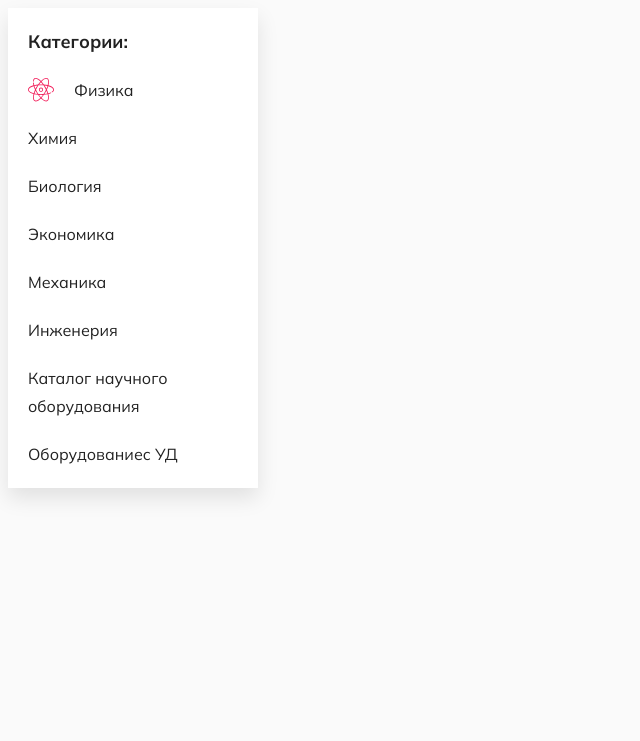
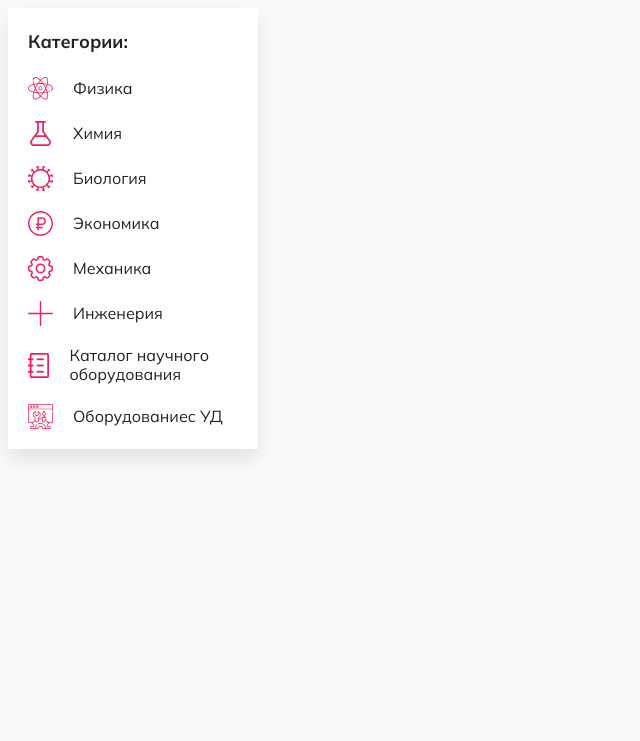
Before and after one commit to Gekolord/Marketplace, a plain HTML site: page index.html in a window 1280 px wide. Shown: the whole page, without its empty margins (0-640 px from the left). Drawn offline with Linux system fonts and the light colour scheme.

Commit message:
add grid skeleton

```diff
--- a/index.html
+++ b/index.html
@@ -17,25 +17,38 @@
             <a href="">Физика</a>
         </div>
         <div class="categories__chemistry">
+            <img src="images/Chemistry.svg" alt="">
             <a href="">Химия</a>
         </div>
         <div class="categories__biology">
+            <img src="images/Biology.svg" alt="">
             <a href="">Биология</a>
         </div>
         <div class="categories__economics">
+            <img src="images/Economics.svg" alt="">
             <a href="">Экономика</a>
         </div>
         <div class="categories__mehcanics">
+            <img src="images/Mechanics.svg" alt="">
             <a href="">Механика</a>
         </div>
         <div class="categories__engineering">
+            <img src="images/Engineering.svg" alt="">
             <a href="">Инженерия</a>
         </div>
-        <div class="categories__science-equipment">
+        <div class="categories__science-equipment-catalogue">
+            <img src="images/Catalogue.svg" alt="">
             <a href="">Каталог научного оборудования</div></a>
         <div class="categories__equipmentUD">
+            <img src="images/Equipment.svg" alt="">
             <a href="">Оборудованиес УД</a>
         </div>
     </div>
+
+    <div class="welcome-cards">
+        <div class="welcome-cards__welcome-to-navigator"></div>
+        <div class="welcome-cards__collective-access-equipment"></div>
+        <div class="welcome-cards__remote-access-equipment"></div>
+    </div>
 </body>
 </html>
--- a/style/style.css
+++ b/style/style.css
@@ -26,6 +26,7 @@ body {
 
 .categories > * {
     display: flex;
+    align-items: center;
     gap: 20px;
     margin: 20px;
 }
@@ -34,7 +35,30 @@ body {
     color: #222222;
     font-size: 16px;
     font-weight: 400;
-    line-height: 28px;
+    line-height: 19px;
     text-align: left;
+
     text-decoration: none;
 }
+
+.categories > div > img {
+    width: 25px;
+    height: 25px;
+}
+
+.welcome-cards {
+    width: 1048px;
+    display: grid;
+    grid-template-columns: 1fr 1fr;
+    grid-template-rows: 1fr 1fr;
+    grid-gap: 33px;
+}
+
+.welcome-cards > div {
+    height: 289px;
+}
+
+.welcome-cards__welcome-to-navigator {
+    grid-column-start: 1;
+    grid-column-end: -1;
+}
```
